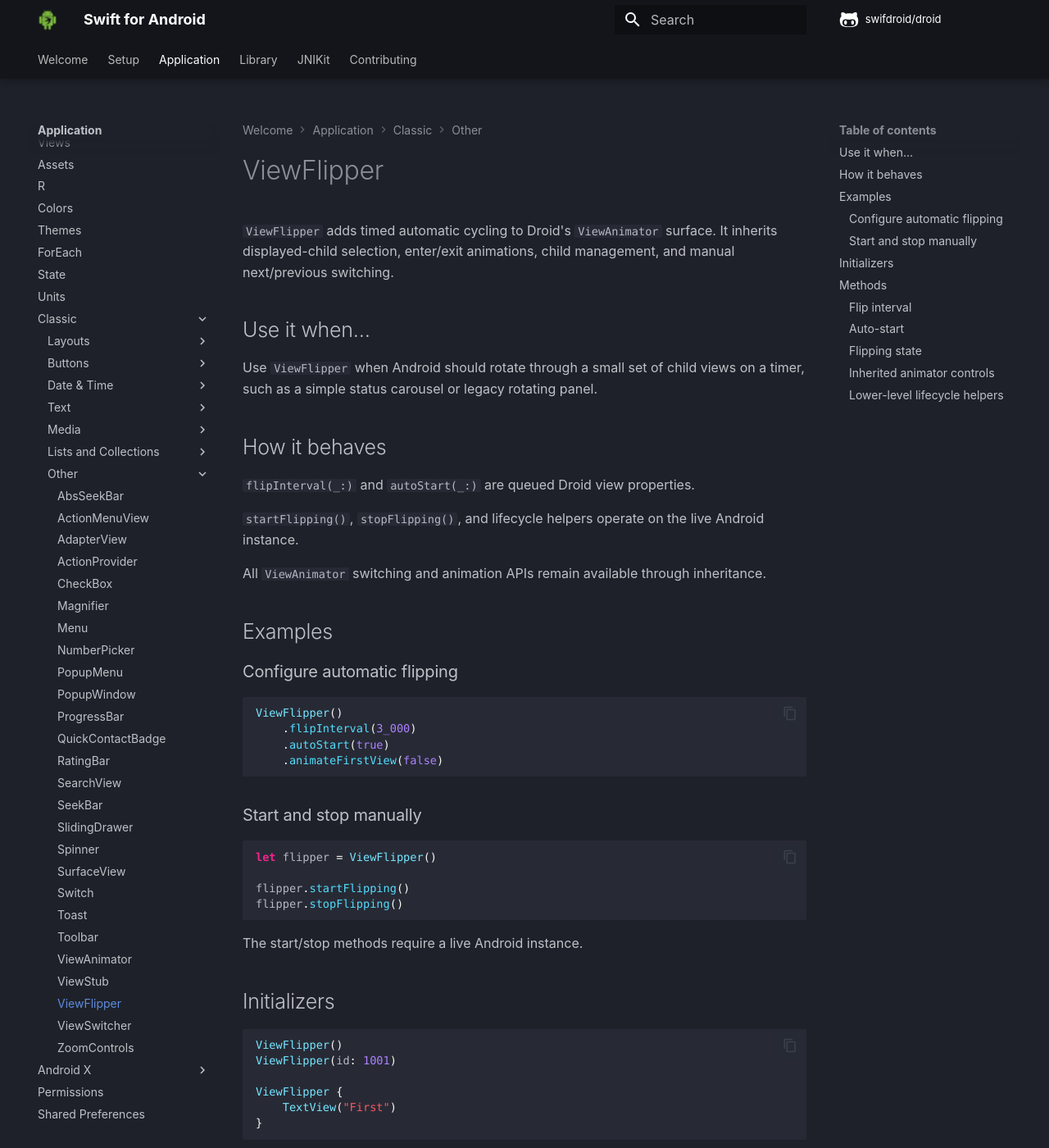
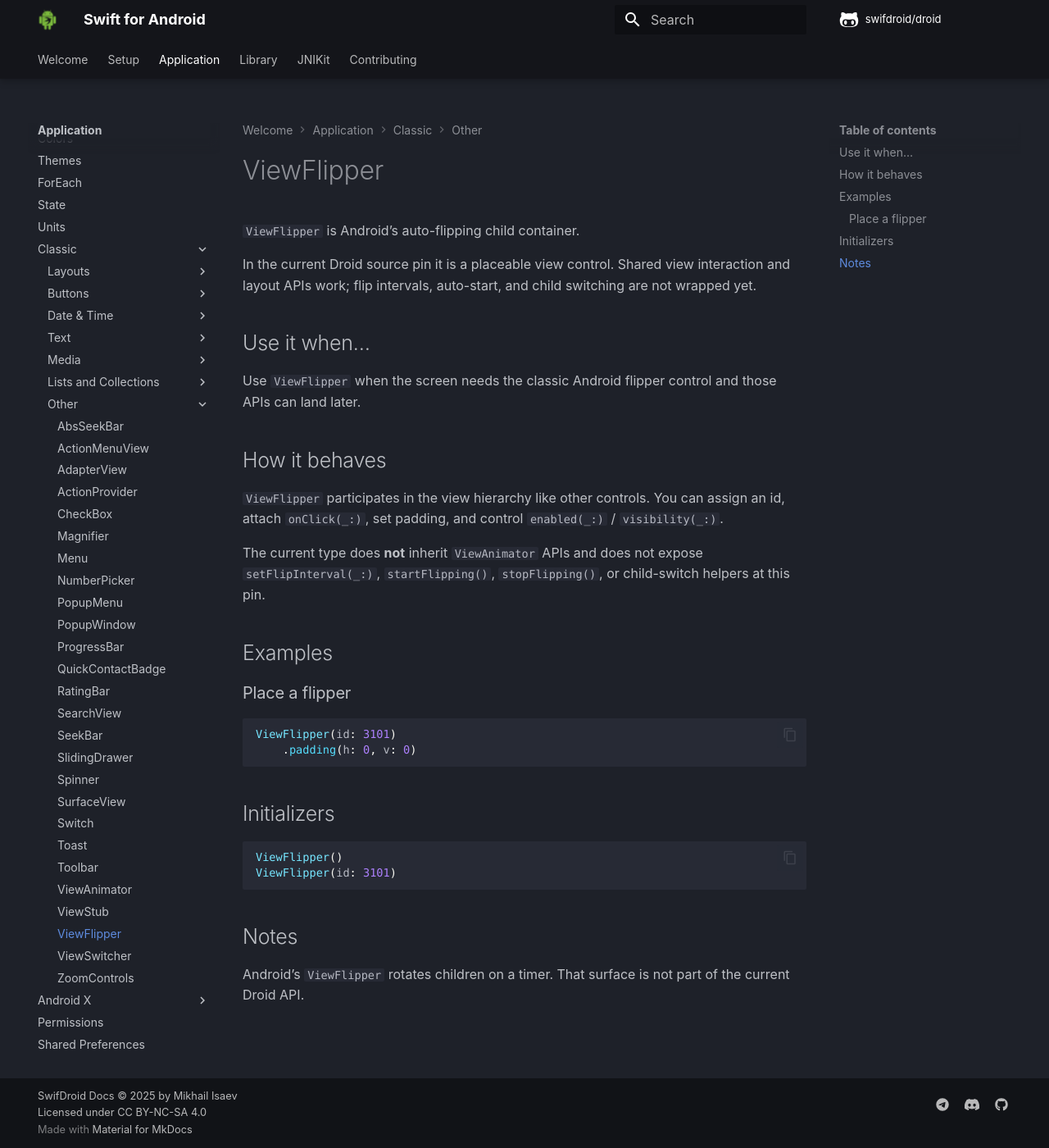
Before and after one commit to swifdroid/docs, an MkDocs documentation site: the page built from docs/app/classic/view-flipper.md, in a window 1280 px wide and 1400 px high. Shown: the whole window at 82% size. Built offline with MkDocs 1.6.1 and Material for MkDocs 9.7.7, drawn with Linux system fonts in a browser that asks for light colours; comment, search, counter and statistics services are not loaded; some of the changed text lies outside the part shown.

Commit message:
📝 Pin-truth rewrite switcher and animator pages

````diff
--- a/docs/app/classic/view-flipper.md
+++ b/docs/app/classic/view-flipper.md
@@ -1,78 +1,35 @@
 # ViewFlipper
 
-`ViewFlipper` adds timed automatic cycling to Droid's `ViewAnimator` surface. It inherits displayed-child selection, enter/exit animations, child management, and manual next/previous switching.
+`ViewFlipper` is Android’s auto-flipping child container.
+
+In the current Droid source pin it is a placeable view control. Shared view interaction and layout APIs work; flip intervals, auto-start, and child switching are not wrapped yet.
 
 ## Use it when…
 
-Use `ViewFlipper` when Android should rotate through a small set of child views on a timer, such as a simple status carousel or legacy rotating panel.
+Use `ViewFlipper` when the screen needs the classic Android flipper control and those APIs can land later.
 
 ## How it behaves
 
-`flipInterval(_:)` and `autoStart(_:)` are queued Droid view properties.
+`ViewFlipper` participates in the view hierarchy like other controls. You can assign an id, attach `onClick(_:)`, set padding, and control `enabled(_:)` / `visibility(_:)`.
 
-`startFlipping()`, `stopFlipping()`, and lifecycle helpers operate on the live Android instance.
-
-All `ViewAnimator` switching and animation APIs remain available through inheritance.
+The current type does **not** inherit `ViewAnimator` APIs and does not expose `setFlipInterval(_:)`, `startFlipping()`, `stopFlipping()`, or child-switch helpers at this pin.
 
 ## Examples
 
-### Configure automatic flipping
+### Place a flipper
 
 ```swift
-ViewFlipper()
-    .flipInterval(3_000)
-    .autoStart(true)
-    .animateFirstView(false)
+ViewFlipper(id: 3101)
+    .padding(h: 0, v: 0)
 ```
-
-### Start and stop manually
-
-```swift
-let flipper = ViewFlipper()
-
-flipper.startFlipping()
-flipper.stopFlipping()
-```
-
-The start/stop methods require a live Android instance.
 
 ## Initializers
 
 ```swift
 ViewFlipper()
-ViewFlipper(id: 1001)
-
-ViewFlipper {
-    TextView("First")
-}
+ViewFlipper(id: 3101)
 ```
 
-## Methods
+## Notes
 
-### Flip interval
-
-`flipInterval(_:)` queues the delay between automatic flips in milliseconds.
-
-`flipInterval()` reads the current live interval.
-
-### Auto-start
-
-`autoStart(_:)` queues whether Android should automatically start flipping when attached to a window.
-
-`autoStart()` and `isAutoStart()` read the current live setting.
-
-### Flipping state
-
-`startFlipping()` starts timed cycling on the live instance.
-
-`stopFlipping()` stops it.
-
-`isFlipping()` reports whether the live widget is currently flipping.
-
-### Inherited animator controls
-
-Because `ViewFlipper` inherits `ViewAnimator`, you can also use `displayedChild(_:)`, `showNext()`, `showPrevious()`, enter/exit animation configuration, and child-management helpers.
-
-### Lower-level lifecycle helpers
-
-The wrapper also exposes attach/detach and window-visibility callbacks for lower-level integrations.
+Android’s `ViewFlipper` rotates children on a timer. That surface is not part of the current Droid API.
````
Also changed, not shown: docs/app/classic/text-switcher.md (+13 -34 lines), docs/app/classic/view-animator.md (+12 -52 lines), docs/app/classic/view-switcher.md (+12 -42 lines).
